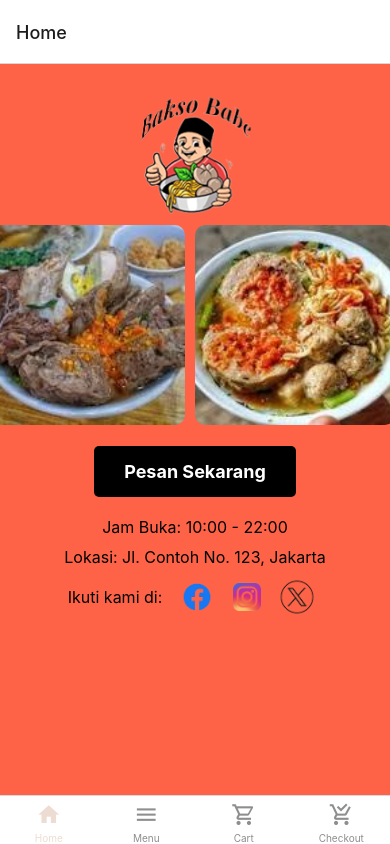
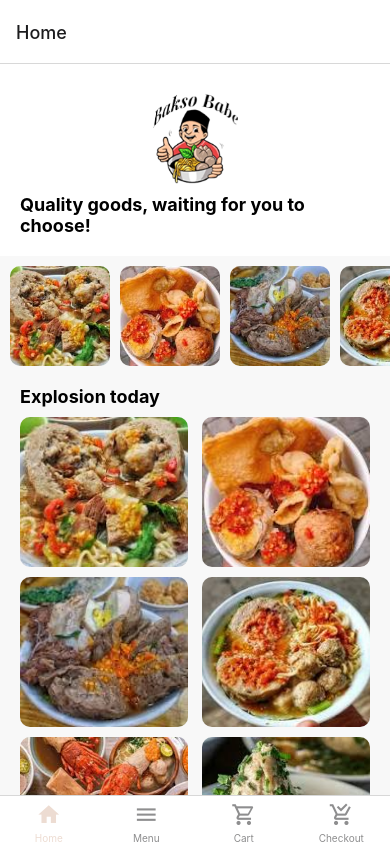
Before and after one commit to muzammilbinmarsuhen/Uas-Mobile-Apps-Programing, a React Native app: screen /Home in a window 390 px wide. Built offline with nearby package versions, Linux system fonts and the light colour scheme.

Commit message:
mengcustum dengan menambahkan fungsi scroll file Home.jsx

```diff
--- a/src/screens/Home.jsx
+++ b/src/screens/Home.jsx
@@ -1,23 +1,27 @@
 import React from 'react';
-import { View, Text, Image, StyleSheet, TouchableOpacity, FlatList } from 'react-native';
+import { View, Text, Image, StyleSheet, TouchableOpacity, FlatList, ScrollView } from 'react-native';
 
-const logo = require('../assets/bakso.png'); // Ganti dengan URL logo toko bakso Anda
+const logo = require('../assets/bakso.png');
 const menuImages = [
   { id: '1', menu: require('../assets/menu/2.jpeg') },
   { id: '2', menu: require('../assets/menu/3.jpeg') },
   { id: '3', menu: require('../assets/menu/4.jpeg') },
-  { id: '3', menu: require('../assets/menu/1.jpeg') },
-  { id: '3', menu: require('../assets/menu/5.jpeg') },
-  { id: '3', menu: require('../assets/menu/6.jpeg') },
-]; // Ganti dengan URL gambar menu Anda
+  { id: '4', menu: require('../assets/menu/1.jpeg') },
+  { id: '5', menu: require('../assets/menu/5.jpeg') },
+  { id: '6', menu: require('../assets/menu/6.jpeg') },
+];
+
 const HomeScreen = () => {
   const renderItem = ({ item }) => (
     <Image source={item.menu} style={styles.menuImage} key={item.id} />
   );
 
   return (
-    <View style={styles.container}>
-      <Image source={logo} style={styles.logo} />
+    <ScrollView style={styles.container}>
+      <View style={styles.header}>
+        <Image source={logo} style={styles.logo} />
+        <Text style={styles.headerText}>Quality goods, waiting for you to choose!</Text>
+      </View>
 
       <FlatList
         data={menuImages}
@@ -27,6 +31,15 @@ const HomeScreen = () => {
         showsHorizontalScrollIndicator={false}
         style={styles.menuList}
       />
+
+      <View style={styles.explosionSection}>
+        <Text style={styles.explosionTitle}>Explosion today</Text>
+        <View style={styles.explosionList}>
+          {menuImages.map((item) => (
+            <Image key={item.id} source={item.menu} style={styles.explosionImage} />
+          ))}
+        </View>
+      </View>
 
       <TouchableOpacity style={styles.orderButton}>
         <Text style={styles.orderButtonText}>Pesan Sekarang</Text>
@@ -38,66 +51,96 @@ const HomeScreen = () => {
       <View style={styles.socialLinks}>
         <Text style={styles.socialText}>Ikuti kami di:</Text>
         <TouchableOpacity>
-          <Image source={ require ('../assets/fb.png') } style={styles.socialIcon} />
+          <Image source={require('../assets/fb.png')} style={styles.socialIcon} />
         </TouchableOpacity>
         <TouchableOpacity>
-          <Image source={ require ('../assets/ig.png') } style={styles.socialIcon} />
+          <Image source={require('../assets/ig.png')} style={styles.socialIcon} />
         </TouchableOpacity>
         <TouchableOpacity>
-          <Image source={require ('../assets/tw.png') } style={styles.socialIcon} />
+          <Image source={require('../assets/tw.png')} style={styles.socialIcon} />
         </TouchableOpacity>
       </View>
-    </View>
+    </ScrollView>
   );
 };
 
 const styles = StyleSheet.create({
   container: {
     flex: 1,
+    backgroundColor: '#F8F8F8',
+  },
+  header: {
     alignItems: 'center',
-    backgroundColor: '#FF6347', // Ubah warna latar belakang sesuai kebutuhan
     padding: 20,
+    backgroundColor: '#FFF',
+    marginBottom: 10,
   },
   logo: {
-    width: 130,
-    height: 130,
-    marginBottom: 10,
+    width: 100,
+    height: 100,
+  },
+  headerText: {
+    fontSize: 18,
+    fontWeight: 'bold',
+    marginTop: 10,
   },
   menuList: {
-    padding:1,
-    flexGrow: 0,
+    paddingHorizontal: 10,
     marginBottom: 20,
   },
   menuImage: {
-    width: 200,
-    height: 200,
+    width: 100,
+    height: 100,
     marginRight: 10,
     borderRadius: 10,
   },
+  explosionSection: {
+    paddingHorizontal: 20,
+    marginBottom: 20,
+  },
+  explosionTitle: {
+    fontSize: 18,
+    fontWeight: 'bold',
+    marginBottom: 10,
+  },
+  explosionList: {
+    flexDirection: 'row',
+    flexWrap: 'wrap',
+    justifyContent: 'space-between',
+  },
+  explosionImage: {
+    width: '48%',
+    height: 150,
+    marginBottom: 10,
+    borderRadius: 10,
+  },
   orderButton: {
-    backgroundColor: '#000000',
+    backgroundColor: '#FF6347',
     paddingVertical: 15,
     paddingHorizontal: 30,
     borderRadius: 5,
+    alignSelf: 'center',
     marginBottom: 20,
   },
   orderButtonText: {
-    color: '#ffffff',
+    color: '#FFFFFF',
     fontSize: 18,
     fontWeight: 'bold',
-    textAlign: 'center',
   },
   infoText: {
-    color: '#000000',
+    color: '#333333',
     fontSize: 16,
+    textAlign: 'center',
     marginBottom: 10,
   },
   socialLinks: {
     flexDirection: 'row',
+    justifyContent: 'center',
     alignItems: 'center',
+    marginBottom: 20,
   },
   socialText: {
-    color: '#000000',
+    color: '#333333',
     fontSize: 16,
     marginRight: 10,
   },
```
